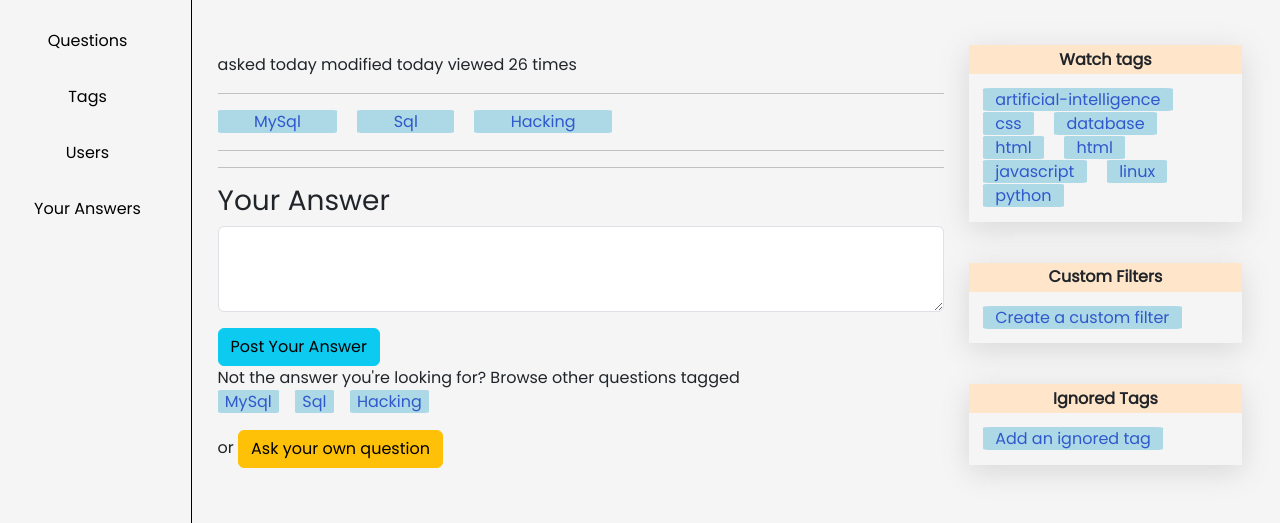
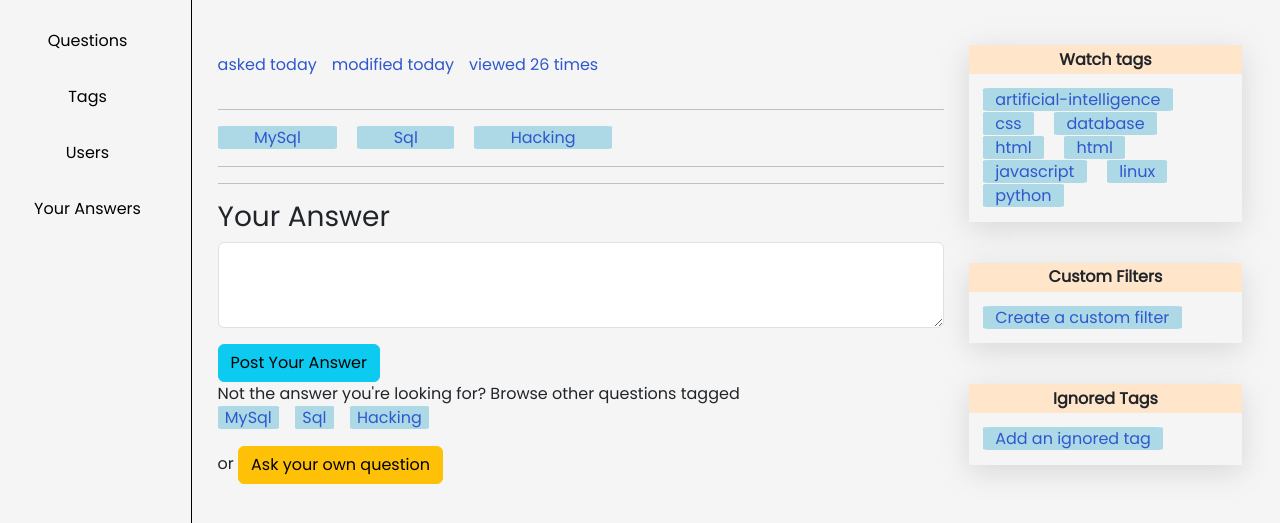
Before and after one commit to fssa-batch3/pranaw.murugesan__web_project_2, a website: page forum/answer.html in a window 1280 px wide. Shown: the part 83-606 px from the top of the page. Drawn offline with nearby package versions, Linux system fonts and the light colour scheme.

Commit message:
modified views dynamically

```diff
--- a/assets/css/forum.css
+++ b/assets/css/forum.css
@@ -174,3 +174,10 @@ p a{
   display: flex;
   justify-content: space-between;
 }
+.asked{
+  display: flex;
+}
+.asked p{
+  margin-right: 15px;
+  color: #2f58cd;
+}
--- a/assets/js/answer.js
+++ b/assets/js/answer.js
@@ -48,6 +48,7 @@ yourAnswer.addEventListener("submit", function (e) {
     forum[i]["answer"].push(answersStorage);
     localStorage.setItem("forum", JSON.stringify(forum));
     location.reload();
+
   }
   // forum.push(answersStorage)
 });
@@ -56,11 +57,12 @@ forum.find((e) => {
   if (e["id"] == id) {
     // finding answer
     e["answer"].find((el) => {
+
       // Appending div
       const answeredSection = document.createElement("div");
       answeredSection.classList.add("answeredSection");
 
-      const strong = document.createElement("strong");
+      const strong = document.createElement("h5");
       strong.textContent = `Answered by ${el["answeredBy"]}`;
       answeredSection.appendChild(strong);
 
@@ -80,7 +82,7 @@ forum.find((e) => {
       likeIcon.setAttribute("class", "fa-regular fa-thumbs-up");
       likeIcon.setAttribute("id", "likeIcon");
       like.appendChild(likeIcon);
-
+      document.querySelector("#viewed").innerHTML=`views ${e["views"]}`
       document.querySelector(".answeredSection").appendChild(answeredSection);
     });
   }
--- a/forum/answer.html
+++ b/forum/answer.html
@@ -40,9 +40,11 @@
         </aside>
         <main>
             <h3 id="head"></h3>
-            <caption>asked today</caption>
-            <caption>modified today</caption>
-            <caption>viewed 26 times</caption>
+            <div class="asked">
+                <p id="asked_on">asked today</p>
+                <p>modified today</p>
+                <p id="viewed">viewed 26 times</p>
+            </div>
             <hr>
             <h4 style="color:blueviolet" id="desc"></h4>
             <div class="selectedTags">
```
